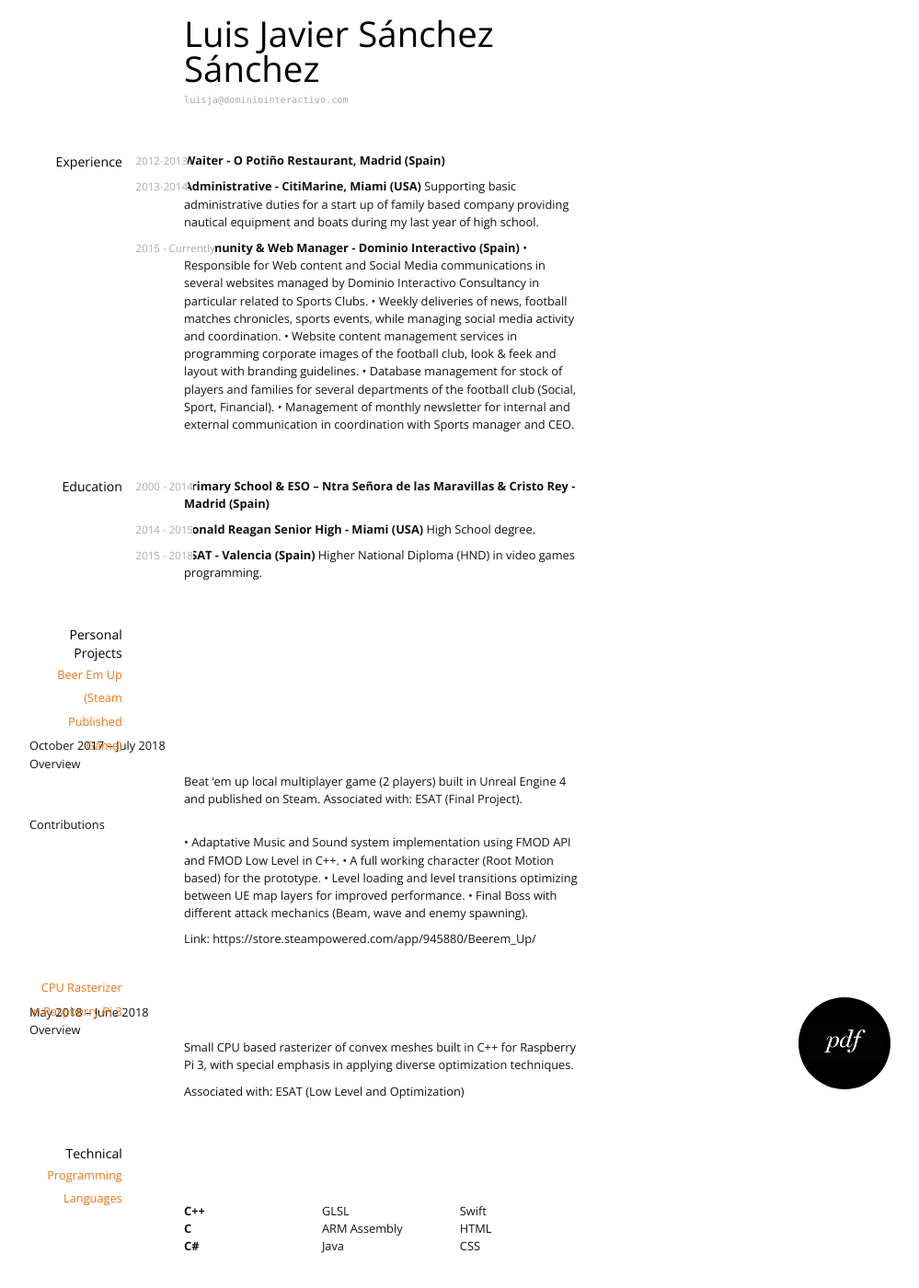
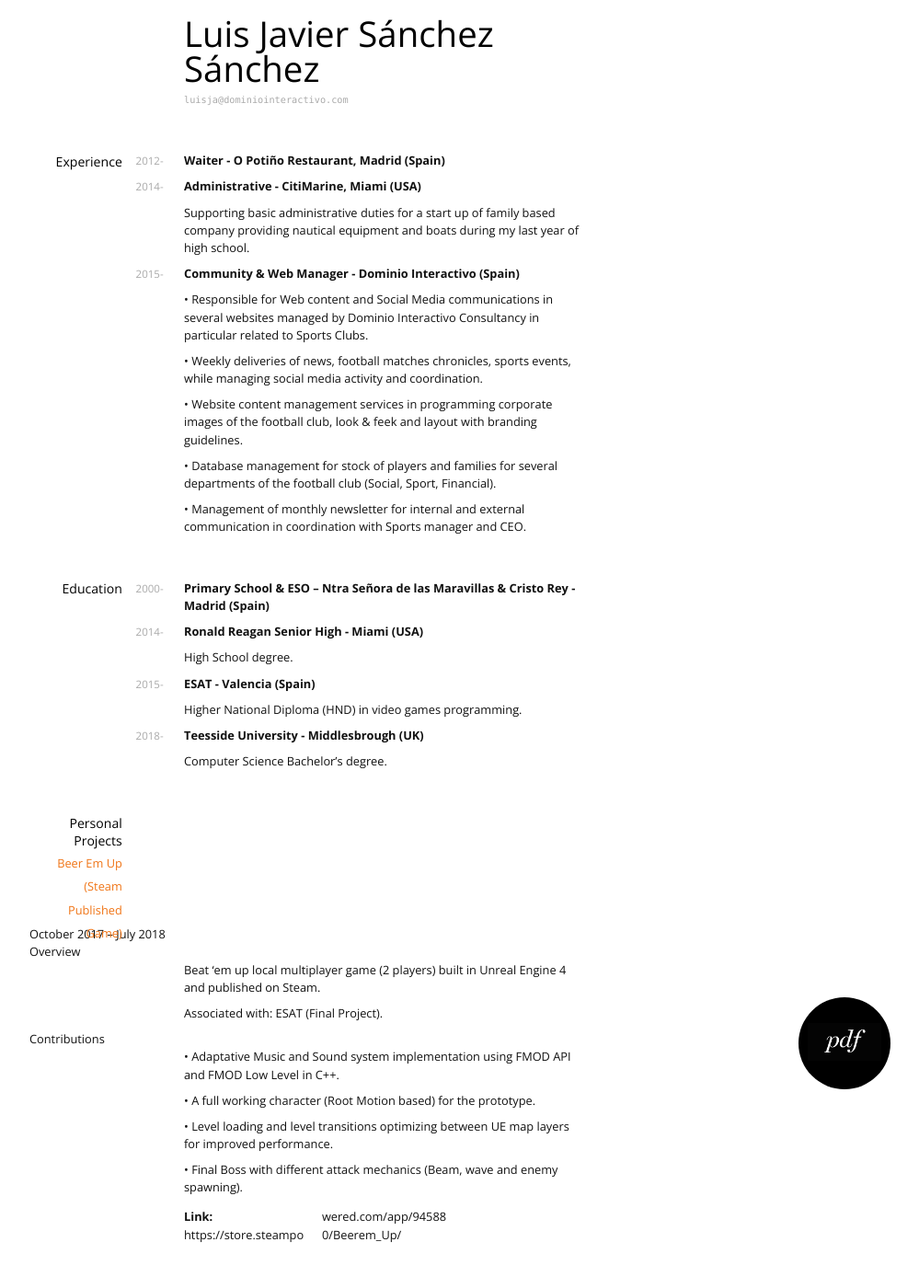
Before and after one commit to ljsanchezesjr/ljsanchezesjr.github.io, a Jekyll site: the page built from resume.md, in a window 1280 px wide and 1400 px high, scrolled down 200 px. Shown: the whole window at 92% size, without its empty margins (272-1271 px from the left). Built offline with Jekyll 4.4.1, drawn with Linux system fonts in a browser that asks for light colours; nearby versions of some CDN libraries; some web fonts are replaced.

Commit message:
resume update

```diff
--- a/resume.md
+++ b/resume.md
@@ -18,59 +18,80 @@ permalink: /resume/
 
 ## Experience
 
-`2012-2013`
+`2012-`
 __Waiter - O Potiño Restaurant, Madrid (Spain)__
 
 
-`2013-2014`
+`2014-`
 __Administrative - CitiMarine, Miami (USA)__
+
 Supporting basic administrative duties for a start up of family based company providing nautical equipment and boats during my last year of high school.
 
 
-`2015 -  Currently`
+`2015-`
 __Community & Web Manager - Dominio Interactivo (Spain)__
+
 •	Responsible for Web content and Social Media communications in several websites managed by Dominio Interactivo Consultancy in particular related to Sports Clubs.
+
 •	Weekly deliveries of news, football matches chronicles, sports events, while managing social media activity and coordination.
+
 •	Website content management services in programming corporate images of the football club, look & feek and layout with branding guidelines.
+
 •	Database management for stock of players and families for several departments of the football club (Social, Sport, Financial).
+
 •	Management of monthly newsletter for internal and external communication in coordination with Sports manager and CEO.
 
 
 ## Education
 
-`2000 - 2014`
+`2000-`
 __Primary School & ESO – Ntra Señora de las Maravillas & Cristo Rey - Madrid (Spain)__
 
-`2014 - 2015`
+`2014-`
 __Ronald Reagan Senior High - Miami (USA)__
+
 High School degree.
 
-`2015 - 2018`
+`2015-`
 __ESAT - Valencia (Spain)__
+
 Higher National Diploma (HND) in video games programming.
+
+`2018-`
+__Teesside University - Middlesbrough (UK)__
+
+Computer Science Bachelor’s degree.
 
 
 ## Personal Projects
 
 ### Beer Em Up (Steam Published Game)
+
 #### October 2017 – July 2018
+
 #### Overview
 
 Beat ‘em up local multiplayer game (2 players) built in Unreal Engine 4 and published on Steam.
+
 Associated with: ESAT (Final Project).
 
 
 #### Contributions
 
 •	Adaptative Music and Sound system implementation using FMOD API and FMOD Low Level in C++.
+
 •	A full working character (Root Motion based) for the prototype.
+
 •	Level loading and level transitions optimizing between UE map layers for improved  performance.
+
 •	Final Boss with different attack mechanics (Beam, wave and enemy spawning).
 
-Link: <a href="https://store.steampowered.com/app/945880/Beerem_Up/">https://store.steampowered.com/app/945880/Beerem_Up/</a>
+* **Link:**<a href="https://store.steampowered.com/app/945880/Beerem_Up/"> https://store.steampowered.com/app/945880/Beerem_Up/</a>
 
 ### CPU Rasterizer in Raspberry Pi 3
+
 #### May 2018 – June 2018
+
 #### Overview
 
 Small CPU based rasterizer of convex meshes built in C++ for Raspberry Pi 3, with special emphasis in applying diverse optimization techniques.
@@ -124,9 +145,6 @@ Associated with: ESAT (Low Level and Optimization)
 
 * <i class="fa fa-envelope"></i> <a href="mailto:luisja@dominiointeractivo.com">luisja@dominiointeractivo.com</a><br />
 * <i class="fa fa-github"></i> <a href="http://www.linkedin.com/in/luis-javier-sanchez-sanchez">LinkedIn</a><br />
-<!--
-*  <i class="fa fa-twitter"></i> <a href="http://twitter.com/jonobelotti_IO">jonobelotti_IO</a><br />
--->
 
 <!-- ### Footer
 
```
